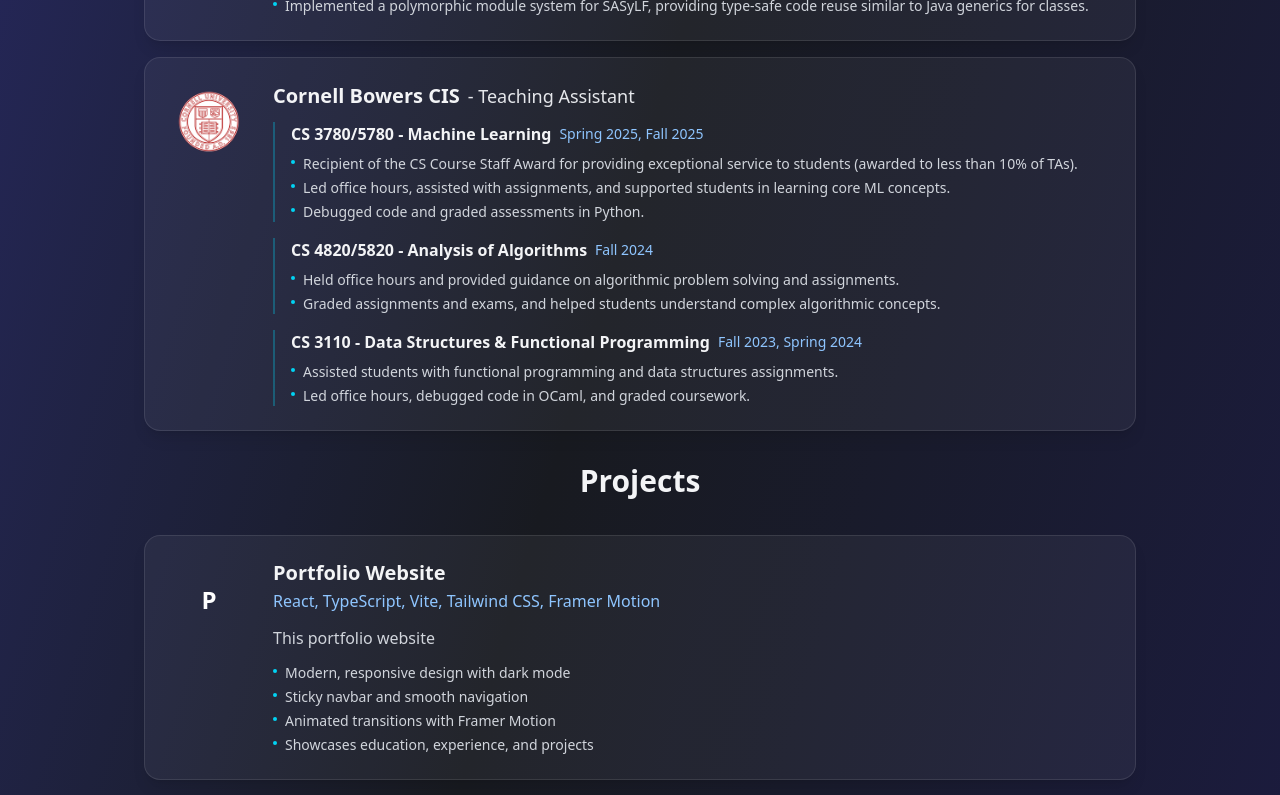
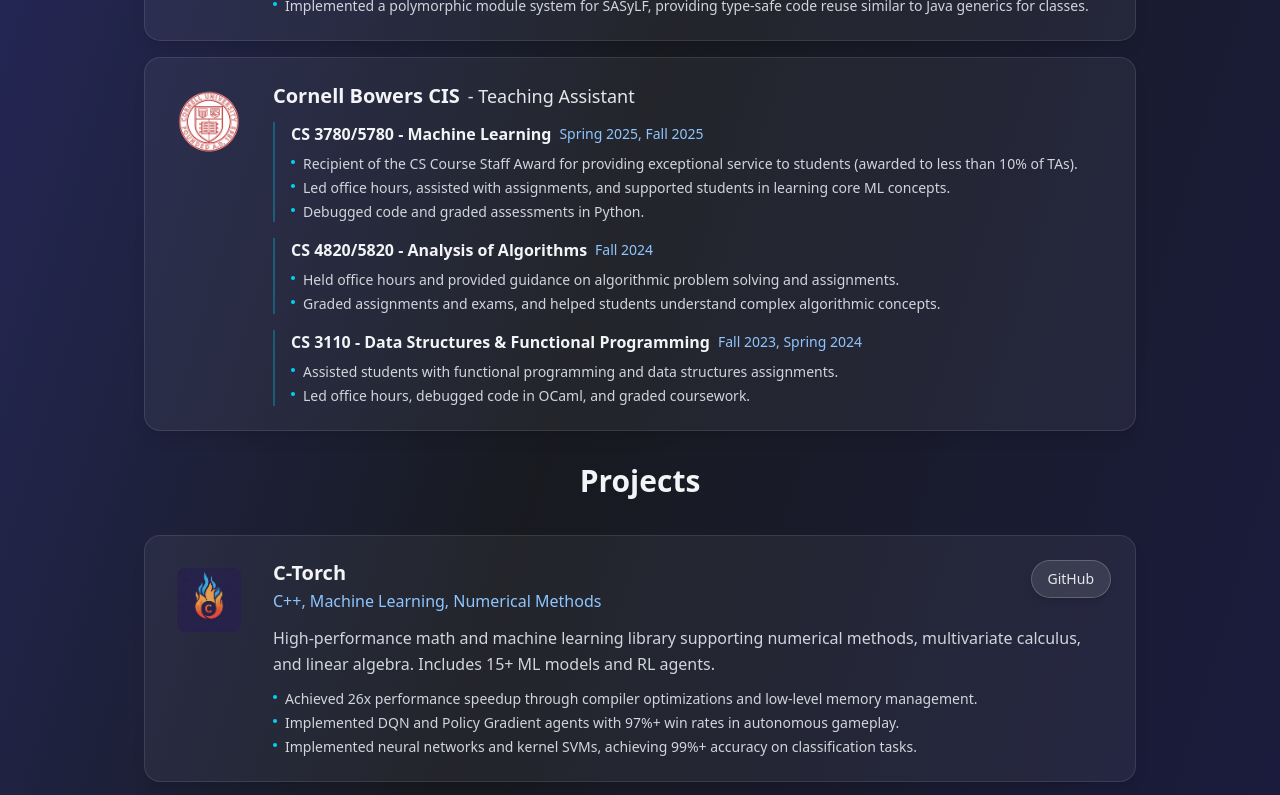
Before and after one commit to LambdaAK/Alex-Kozik-Portfolio, a React (Vite) app: page / in a window 1280 px wide. Shown: the part 2000-2795 px from the top of the page. Built offline with nearby package versions, Linux system fonts and the light colour scheme.

Commit message:
github link

```diff
--- a/src/App.tsx
+++ b/src/App.tsx
@@ -370,34 +370,6 @@
 // Projects Data
 const projects = [
   {
-    name: "Portfolio Website",
-    description: "This portfolio website",
-    tech: ["React", "TypeScript", "Vite", "Tailwind CSS", "Framer Motion"],
-    github: null,
-    demo: null,
-    image: null,
-    highlights: [
-      "Modern, responsive design with dark mode",
-      "Sticky navbar and smooth navigation",
-      "Animated transitions with Framer Motion",
-      "Showcases education, experience, and projects"
-    ]
-  },
-  {
-    name: "AlgoSandbox",
-    description: "Interactive platform for visualizing and experimenting with classic algorithms and data structures. Designed for students, educators, and developers to learn and teach algorithms in an engaging way.",
-    tech: ["React", "TypeScript", "Vite", "CSS", "JavaScript", "Netlify"],
-    github: "https://github.com/LambdaAK/AlgoSandbox",
-    demo: null,
-    image: "/algosandbox logo.png",
-    highlights: [
-      "Visualizes sorting, searching, and data structure algorithms with real-time animations.",
-      "Tag-based filtering and search for algorithms.",
-      "Responsive, dark-themed UI for a modern learning experience.",
-      "Used by students and educators for teaching and self-study."
-    ]
-  },
-  {
     name: "C-Torch",
     description: "High-performance math and machine learning library supporting numerical methods, multivariate calculus, and linear algebra. Includes 15+ ML models and RL agents.",
     tech: ["C++", "Machine Learning", "Numerical Methods"],
@@ -424,10 +396,23 @@
     ]
   },
   {
+    name: "Visual Attention Image Captioning",
+    description: "Show, Attend, Tell implementation: attention-based image captioning model with superior METEOR scores.",
+    tech: ["PyTorch", "Python", "Deep Learning"],
+    github: "https://github.com/LambdaAK/CS-4782-Final-Project",
+    demo: null,
+    image: "/image captioning logo.png",
+    highlights: [
+      "Built soft and hard attention mechanisms with REINFORCE and backpropagation for stochastic/deterministic attention.",
+      "Developed encoder-decoder architecture using ResNet-50 and LSTM with attention visualization."
+    ]
+  },
+
+  {
     name: "HabitStack",
     description: "Full-stack habit tracking application with OAuth2, monthly calendar interface, and real-time goal management.",
     tech: ["React", "TypeScript", "Express.js", "Firebase", "Vite", "SASS"],
-    github: null,
+    github: "https://github.com/LambdaAK/HabitStack",
     demo: null,
     image: "/Habit stack logo.png",
     highlights: [
@@ -435,6 +420,22 @@
       "Implemented live chat functionality using database connections, enabling low-latency communication between users."
     ]
   },
+
+  {
+    name: "AlgoSandbox",
+    description: "Interactive platform for visualizing and experimenting with classic algorithms and data structures. Designed for students, educators, and developers to learn and teach algorithms in an engaging way.",
+    tech: ["React", "TypeScript", "Vite", "CSS", "JavaScript", "Netlify"],
+    github: "https://github.com/LambdaAK/AlgoSandbox",
+    demo: null,
+    image: "/algosandbox logo.png",
+    highlights: [
+      "Visualizes sorting, searching, and data structure algorithms with real-time animations.",
+      "Tag-based filtering and search for algorithms.",
+      "Responsive, dark-themed UI for a modern learning experience.",
+      "Used by students and educators for teaching and self-study."
+    ]
+  },
+
   {
     name: "CritterWorld",
     description: "Evolving artificial life simulator with JavaFX GUI and custom programming language for organism behavior.",
@@ -448,23 +449,17 @@
       "Developed pathfinding algorithms including A* and Dijkstra's for intelligent organism navigation."
     ]
   },
+
   {
-    name: "Visual Attention Image Captioning",
-    description: "Show, Attend, Tell implementation: attention-based image captioning model with superior METEOR scores.",
-    tech: ["PyTorch", "Python", "Deep Learning"],
-    github: null,
+    name: "Portfolio Website",
+    description: "This portfolio website",
+    tech: ["React", "TypeScript", "Vite", "Tailwind CSS", "Framer Motion"],
+    github: "https://github.com/LambdaAK/Alex-Kozik-Portfolio",
     demo: null,
-    image: "/image captioning logo.png",
-    highlights: [
-      "Built soft and hard attention mechanisms with REINFORCE and backpropagation for stochastic/deterministic attention.",
-      "Developed encoder-decoder architecture using ResNet-50 and LSTM with attention visualization."
-    ]
+    image: null
   },
 ];
-// Projects Section Component
-// Projects Section Component
 
-// Projects Section Component
 const Projects = () => (
   <div className="flex flex-col gap-6 items-center justify-center min-h-[56vh]">
     <h2 className="text-3xl font-bold text-gray-100 mb-3">Projects</h2>
```
